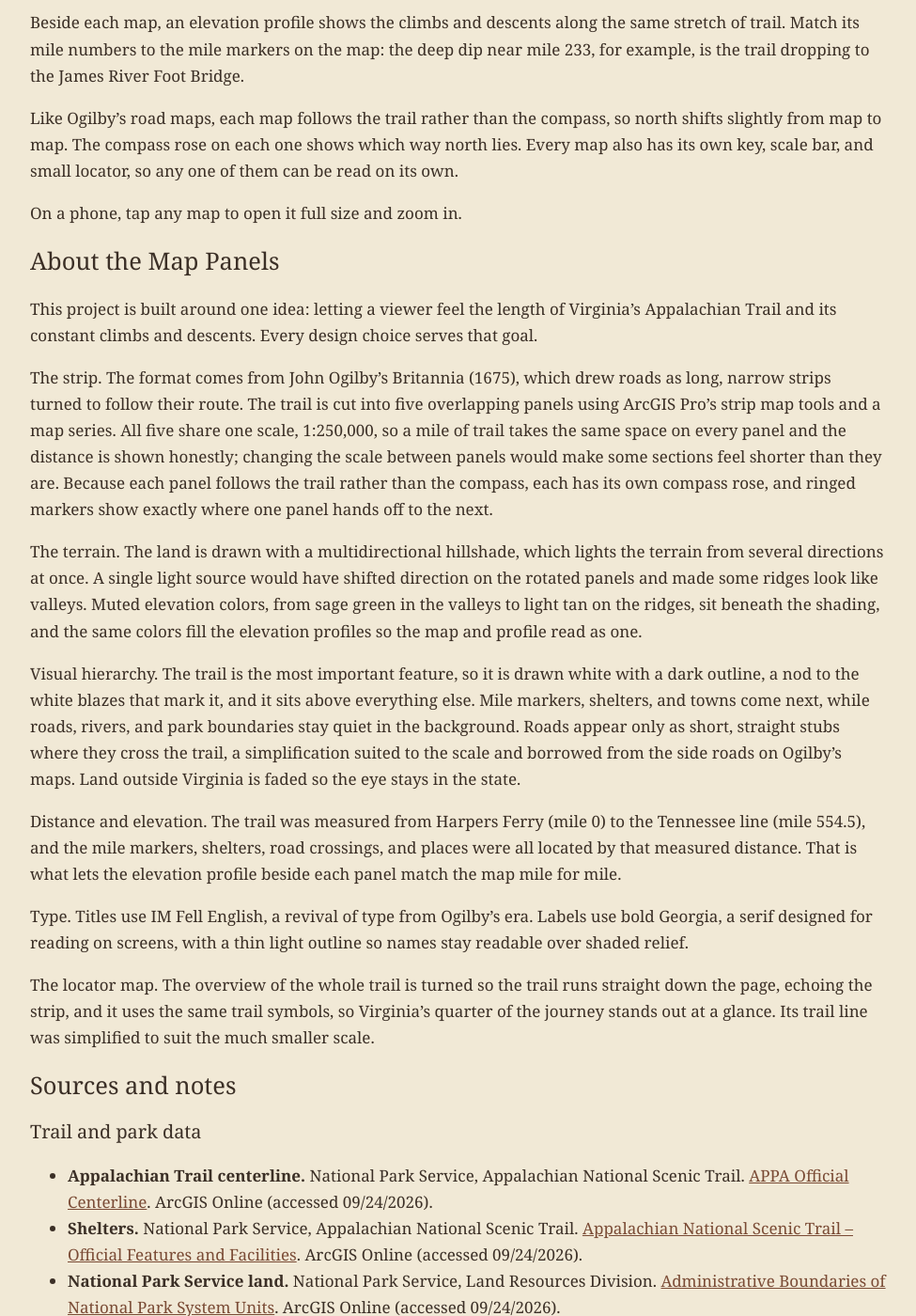
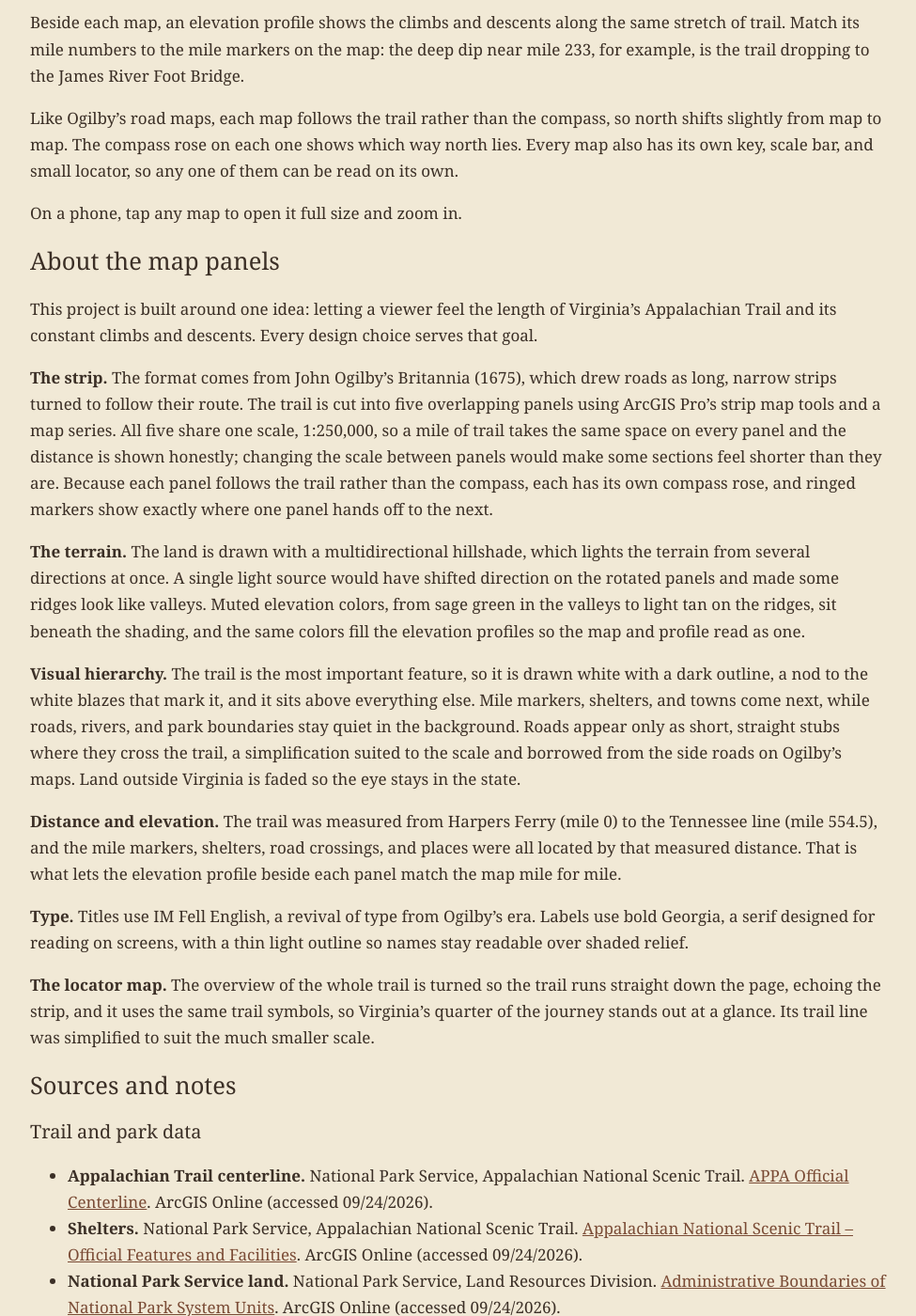
Before and after one commit to tfwatts/tfwatts.github.io, a Jekyll site: the page built from _projects/cartography/week-7-final-project.md, in a window 1280 px wide and 1400 px high, scrolled down 1921 px. Shown: the whole window at 94% size, without its empty margins (152-1127 px from the left). Built offline with Jekyll 4.4.1, drawn with Linux system fonts in a browser that asks for light colours; some web fonts are replaced.

Commit message:
Polish week 7 design section

```diff
--- a/_projects/cartography/week-7-final-project.md
+++ b/_projects/cartography/week-7-final-project.md
@@ -31,21 +31,21 @@
 
 On a phone, tap any map to open it full size and zoom in.
 
-## About the Map Panels
+## About the map panels
 
 This project is built around one idea: letting a viewer feel the length of Virginia’s Appalachian Trail and its constant climbs and descents. Every design choice serves that goal.
 
-The strip. The format comes from John Ogilby’s Britannia (1675), which drew roads as long, narrow strips turned to follow their route. The trail is cut into five overlapping panels using ArcGIS Pro’s strip map tools and a map series. All five share one scale, 1:250,000, so a mile of trail takes the same space on every panel and the distance is shown honestly; changing the scale between panels would make some sections feel shorter than they are. Because each panel follows the trail rather than the compass, each has its own compass rose, and ringed markers show exactly where one panel hands off to the next.
+**The strip.** The format comes from John Ogilby’s Britannia (1675), which drew roads as long, narrow strips turned to follow their route. The trail is cut into five overlapping panels using ArcGIS Pro’s strip map tools and a map series. All five share one scale, 1:250,000, so a mile of trail takes the same space on every panel and the distance is shown honestly; changing the scale between panels would make some sections feel shorter than they are. Because each panel follows the trail rather than the compass, each has its own compass rose, and ringed markers show exactly where one panel hands off to the next.
 
-The terrain. The land is drawn with a multidirectional hillshade, which lights the terrain from several directions at once. A single light source would have shifted direction on the rotated panels and made some ridges look like valleys. Muted elevation colors, from sage green in the valleys to light tan on the ridges, sit beneath the shading, and the same colors fill the elevation profiles so the map and profile read as one.
+**The terrain.** The land is drawn with a multidirectional hillshade, which lights the terrain from several directions at once. A single light source would have shifted direction on the rotated panels and made some ridges look like valleys. Muted elevation colors, from sage green in the valleys to light tan on the ridges, sit beneath the shading, and the same colors fill the elevation profiles so the map and profile read as one.
 
-Visual hierarchy. The trail is the most important feature, so it is drawn white with a dark outline, a nod to the white blazes that mark it, and it sits above everything else. Mile markers, shelters, and towns come next, while roads, rivers, and park boundaries stay quiet in the background. Roads appear only as short, straight stubs where they cross the trail, a simplification suited to the scale and borrowed from the side roads on Ogilby’s maps. Land outside Virginia is faded so the eye stays in the state.
+**Visual hierarchy.** The trail is the most important feature, so it is drawn white with a dark outline, a nod to the white blazes that mark it, and it sits above everything else. Mile markers, shelters, and towns come next, while roads, rivers, and park boundaries stay quiet in the background. Roads appear only as short, straight stubs where they cross the trail, a simplification suited to the scale and borrowed from the side roads on Ogilby’s maps. Land outside Virginia is faded so the eye stays in the state.
 
-Distance and elevation. The trail was measured from Harpers Ferry (mile 0) to the Tennessee line (mile 554.5), and the mile markers, shelters, road crossings, and places were all located by that measured distance. That is what lets the elevation profile beside each panel match the map mile for mile.
+**Distance and elevation.** The trail was measured from Harpers Ferry (mile 0) to the Tennessee line (mile 554.5), and the mile markers, shelters, road crossings, and places were all located by that measured distance. That is what lets the elevation profile beside each panel match the map mile for mile.
 
-Type. Titles use IM Fell English, a revival of type from Ogilby’s era. Labels use bold Georgia, a serif designed for reading on screens, with a thin light outline so names stay readable over shaded relief.
+**Type.** Titles use IM Fell English, a revival of type from Ogilby’s era. Labels use bold Georgia, a serif designed for reading on screens, with a thin light outline so names stay readable over shaded relief.
 
-The locator map. The overview of the whole trail is turned so the trail runs straight down the page, echoing the strip, and it uses the same trail symbols, so Virginia’s quarter of the journey stands out at a glance. Its trail line was simplified to suit the much smaller scale.
+**The locator map.** The overview of the whole trail is turned so the trail runs straight down the page, echoing the strip, and it uses the same trail symbols, so Virginia’s quarter of the journey stands out at a glance. Its trail line was simplified to suit the much smaller scale.
 
 ## Sources and notes
 
```
